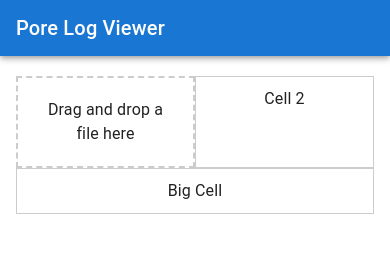
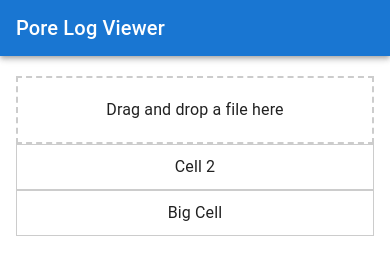
Before and after one commit to clay-lake/pore_log, a React app: page / in a window 390 px wide. Built offline with nearby package versions, Linux system fonts and the light colour scheme.

Commit message:
Add responsive styles for file drop area and adjust layout for smaller screens

```diff
--- a/src/styles.css
+++ b/src/styles.css
@@ -26,3 +26,20 @@ body {
     flex: 1 1 100%;
     max-width: 100%;
 }
+
+.filedrop-cell {
+    padding: 20px;
+    text-align: center;
+}
+
+@media (max-width: 768px) {
+    .container {
+        flex-direction: column;
+    }
+
+    .cell-half,
+    .cell-full {
+        flex: 1 1 100%;
+        max-width: 100%;
+    }
+}
```
